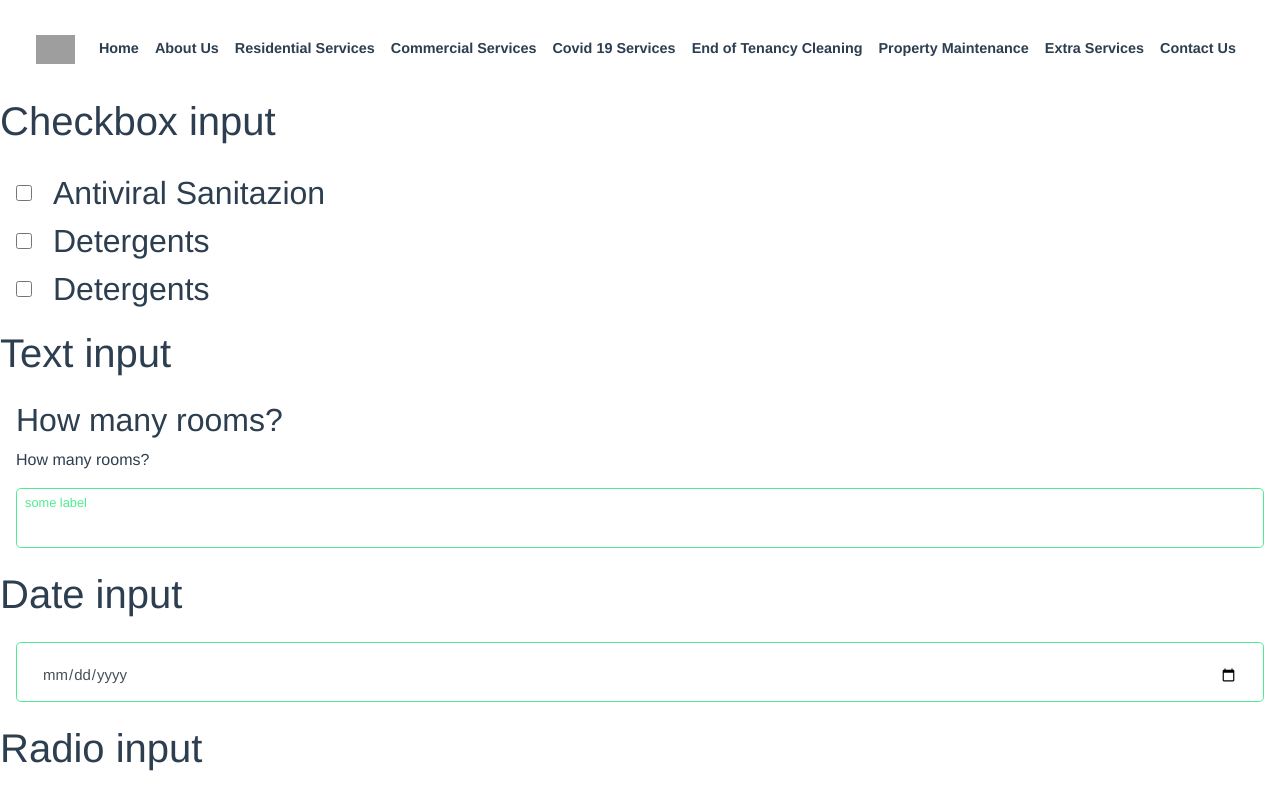
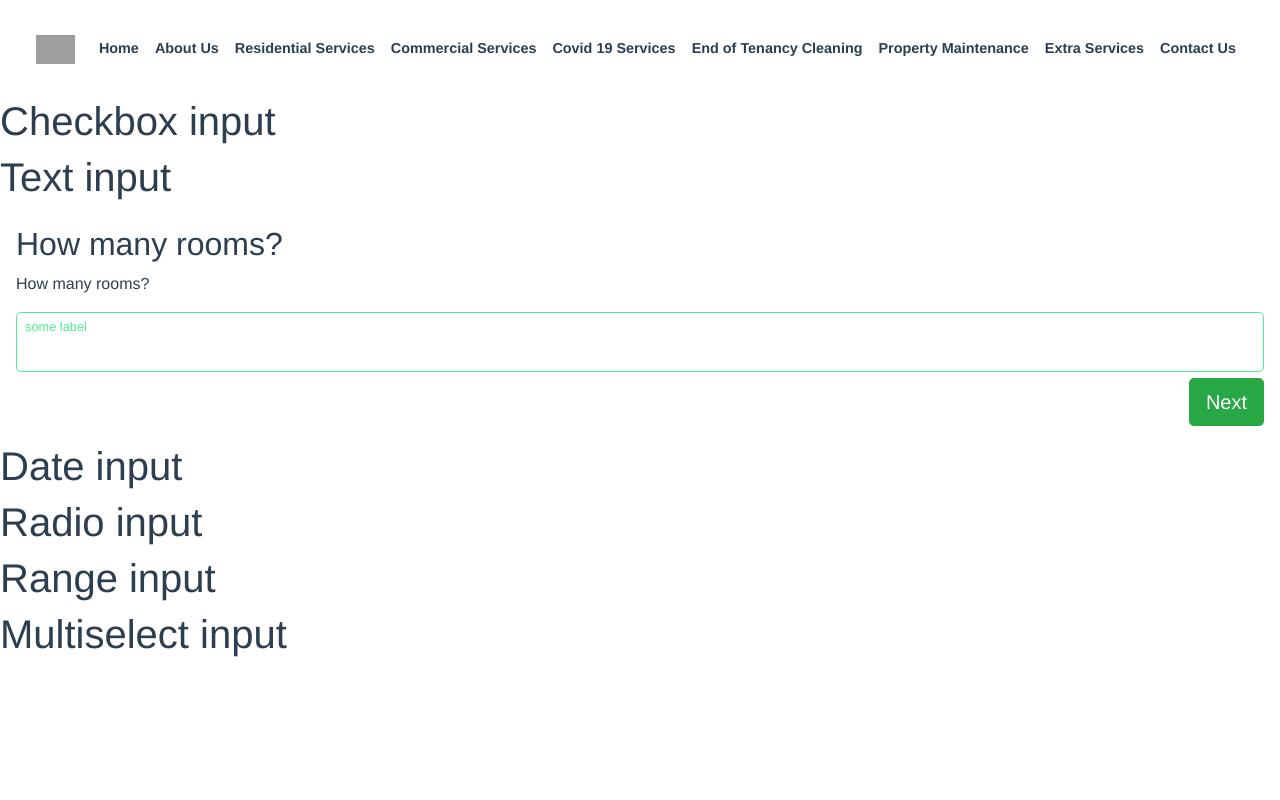
Before and after one commit to mirimadahmed/vue-quotation-calculator, a Vue app: page /#/ in a window 1280 px wide. Shown: the top 800 px of the page. Built offline with nearby package versions, Linux system fonts and the light colour scheme; grey boxes are pictures that could not be loaded.

Commit message:
text input finished

```diff
--- a/src/components/HelloWorld.vue
+++ b/src/components/HelloWorld.vue
@@ -1,33 +1,37 @@
 <template>
   <div class="hello">
     <h1>Checkbox input</h1>
-    <CheckboxInput />
-    <h1>Text input {{ textInput }} </h1>
-    <TextInput v-model="textInput" :settings="inputDef.services[0].subServices[0].questions[0]" />
+    <!-- <CheckboxInput /> -->
+    <h1>Text input {{ textInput }}</h1>
+    <TextInput
+      v-model="textInput"
+      :settings="inputDef.services[0].subServices[0].questions[0]"
+      @clicked="btnClicked"
+    />
     <h1>Date input</h1>
-    <DateInput  :settings="inputDef.services[0].subServices[0].questions[0]" />
+    <!-- <DateInput :settings="inputDef.services[0].subServices[0].questions[0]" /> -->
     <h1>Radio input</h1>
-    <RadioInput :settings="inputDef.services[0].subServices[0].questions[0]" />
+    <!-- <RadioInput :settings="inputDef.services[0].subServices[0].questions[0]" /> -->
     <h1>Range input</h1>
-    <RangeInput />
+    <!-- <RangeInput /> -->
     <h1>Multiselect input</h1>
-    <MultiselectInput />
+    <!-- <MultiselectInput /> -->
   </div>
 </template>
 
 <script>
-import inputs from '@/data/setup.json';
-import CheckboxInput from '@/components/inputs/checkbox-input.vue';
-import DateInput from '@/components/inputs/date-input.vue';
-import MultiselectInput from '@/components/inputs/multiselect-input.vue';
-import RadioInput from '@/components/inputs/radio-input.vue';
-import RangeInput from '@/components/inputs/range-input.vue';
-import TextInput from '@/components/inputs/text-input.vue';
+import inputs from "@/data/setup.json";
+import CheckboxInput from "@/components/inputs/checkbox-input.vue";
+import DateInput from "@/components/inputs/date-input.vue";
+import MultiselectInput from "@/components/inputs/multiselect-input.vue";
+import RadioInput from "@/components/inputs/radio-input.vue";
+import RangeInput from "@/components/inputs/range-input.vue";
+import TextInput from "@/components/inputs/text-input.vue";
 
 export default {
-  name: 'HelloWorld',
+  name: "HelloWorld",
   props: {
-    msg: String,
+    msg: String
   },
   components: {
     CheckboxInput,
@@ -35,18 +39,23 @@ export default {
     MultiselectInput,
     RadioInput,
     RangeInput,
-    TextInput,
+    TextInput
   },
   computed: {
     inputDef() {
       return inputs;
-    },
+    }
   },
   data() {
     return {
-      textInput: '',
+      textInput: ""
     };
   },
+  methods: {
+    btnClicked() {
+      alert("btn clicked from text input");
+    }
+  }
 };
 </script>
 
--- a/src/components/inputs/checkbox-input.vue
+++ b/src/components/inputs/checkbox-input.vue
@@ -1,27 +1,42 @@
 <template>
   <div class="p-3 text-left">
-
     <div class="form-check form-check-inline">
-<input class="form-check-input" type="checkbox" id="option1" value="option1" v-model="checkedNames">
+      <input
+        class="form-check-input"
+        type="checkbox"
+        id="option1"
+        value="option1"
+        v-model="checkedNames"
+      />
       <label class="form-check-label ml-3">Antiviral Sanitazion</label>
     </div>
-<br>
+    <br />
     <div class="form-check form-check-inline">
-<input class="form-check-input" type="checkbox" id="option2" value="option2" v-model="checkedNames">
+      <input
+        class="form-check-input"
+        type="checkbox"
+        id="option2"
+        value="option2"
+        v-model="checkedNames"
+      />
       <label class="form-check-label ml-3">Detergents</label>
     </div>
-<br>
+    <br />
     <div class="form-check form-check-inline">
-<input class="form-check-input" type="checkbox" id="option3" value="option3" v-model="checkedNames">
+      <input
+        class="form-check-input"
+        type="checkbox"
+        id="option3"
+        value="option3"
+        v-model="checkedNames"
+      />
       <label class="form-check-label ml-3">Detergents</label>
     </div>
   </div>
 </template>
 <script>
-export default {
-};
+export default {};
 </script>
 
 <style>
-
 </style>
--- a/src/components/inputs/text-input.vue
+++ b/src/components/inputs/text-input.vue
@@ -6,11 +6,14 @@
       <small id="label" for="input" v-if="settings.label.length > 0">{{ settings.label }}</small>
       <input type="text" id="input" class="form-control" v-model="local_value" />
     </div>
-    <button
-      type="button"
-      class="btn btn-green btn-lg"
-      v-if="settings.hasButton"
-    >{{ settings.buttonText }}</button>
+    <div class="text-right">
+      <button
+        type="button"
+        class="btn btn-success btn-lg"
+        v-if="settings.hasButton"
+        @click="$emit('clicked')"
+      >{{ settings.buttonText }}</button>
+    </div>
   </div>
 </template>
 
@@ -19,25 +22,25 @@ export default {
   props: {
     value: {
       type: String,
-      required: true,
+      required: true
     },
     settings: {
       type: Object,
-      required: true,
-    },
+      required: true
+    }
   },
   data() {
     return {
-      local_value: this.value,
+      local_value: this.value
     };
   },
   watch: {
     local_value(val) {
       if (val !== this.value) {
-        this.$emit('input', val);
+        this.$emit("input", val);
       }
-    },
-  },
+    }
+  }
 };
 </script>
 
--- a/src/data/setup.json
+++ b/src/data/setup.json
@@ -15,6 +15,8 @@
                         {
                             "type": "text",
                             "requried": true,
+                            "hasButton": true,
+                            "buttonText": "Next",
                             "label": "some label",
                             "title": "How many rooms?",
                             "subTitle": "How many rooms?",
```
Also changed, not shown: src/components/inputs/multiselect-input.vue (+23 -8 lines). Lines whose indentation alone changed are shown as unchanged.
